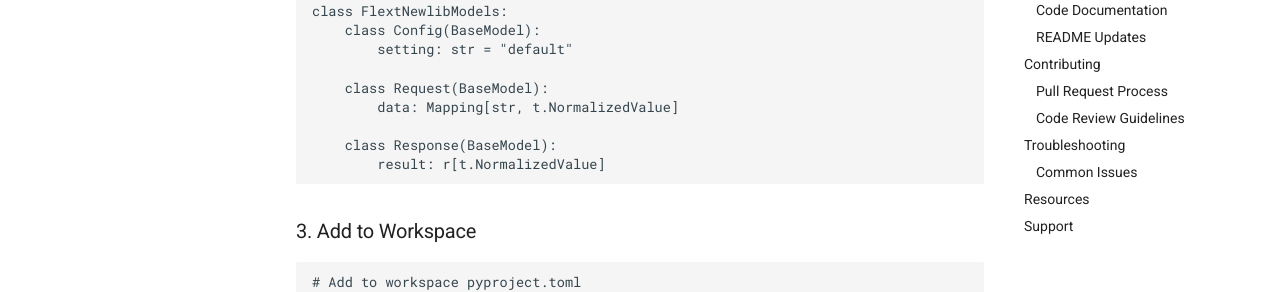
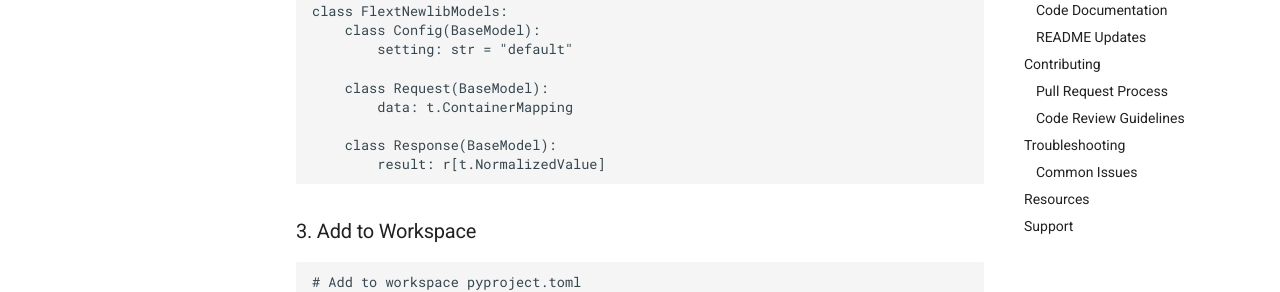
Before and after one commit to flext-sh/flext-auth, an MkDocs documentation site: the page built from docs/guides/development.md, in a window 1280 px wide and 1400 px high, scrolled down 6710 px. Shown: the part 924-1216 px from the top of the window. Built offline with MkDocs 1.6.1 and Material for MkDocs 9.7.7, drawn with Linux system fonts in a browser that asks for light colours; comment, search, counter and statistics services are not loaded; some of the changed text lies outside the part shown.

Commit message:
chore: refactor migration

````diff
--- a/docs/guides/development.md
+++ b/docs/guides/development.md
@@ -151,7 +151,7 @@ git push origin feature/amazing-feature
 
 ```python
 # ✅ CORRECT - Complete type annotations
-def process_data(data: Mapping[str, t.NormalizedValue]) -> r[ProcessedData]:
+def process_data(data: t.ContainerMapping) -> r[ProcessedData]:
     """Process data with type safety."""
     if not data:
         return r[ProcessedData].fail("Data required")
@@ -190,7 +190,7 @@ def validate_and_process(data: dict) -> ProcessedData:
 # ✅ CORRECT - Use [Project]Models pattern
 class FlextApiModels:
     class Request(BaseModel):
-        data: Mapping[str, t.NormalizedValue]
+        data: t.ContainerMapping
 
     class Response(BaseModel):
         result: r[t.NormalizedValue]
@@ -199,7 +199,7 @@ class FlextApiModels:
 
 # ❌ WRONG - Scattered model definitions
 class ApiRequest(BaseModel):
-    data: Mapping[str, t.NormalizedValue]
+    data: t.ContainerMapping
 
 
 class ApiResponse(BaseModel):
@@ -352,7 +352,7 @@ class FlextNewlibModels:
         setting: str = "default"
 
     class Request(BaseModel):
-        data: Mapping[str, t.NormalizedValue]
+        data: t.ContainerMapping
 
     class Response(BaseModel):
         result: r[t.NormalizedValue]
@@ -404,7 +404,7 @@ poetry env info
 ### Code Documentation
 
 ```python
-def process_data(data: Mapping[str, t.NormalizedValue]) -> r[ProcessedData]:
+def process_data(data: t.ContainerMapping) -> r[ProcessedData]:
     """
     Process data using the FLEXT pipeline.
 
````
Also changed, not shown: docs/architecture.md (+17 -17 lines), docs/development.md (+1 -1 lines), docs/guides/testing.md (+1 -1 lines), docs/guides/troubleshooting.md (+2 -2 lines), examples/README.md (+1 -1 lines), 2 other files.
